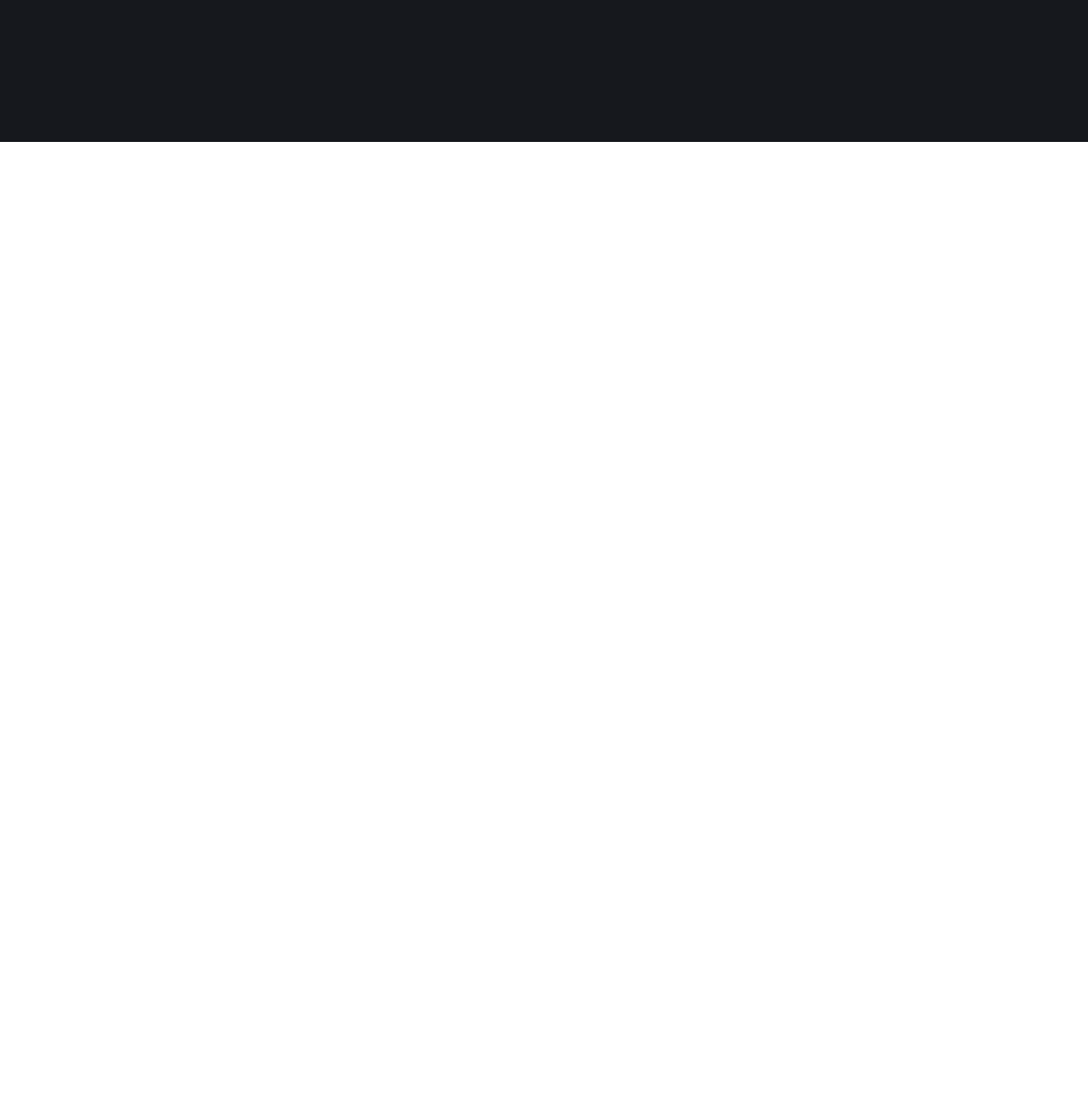
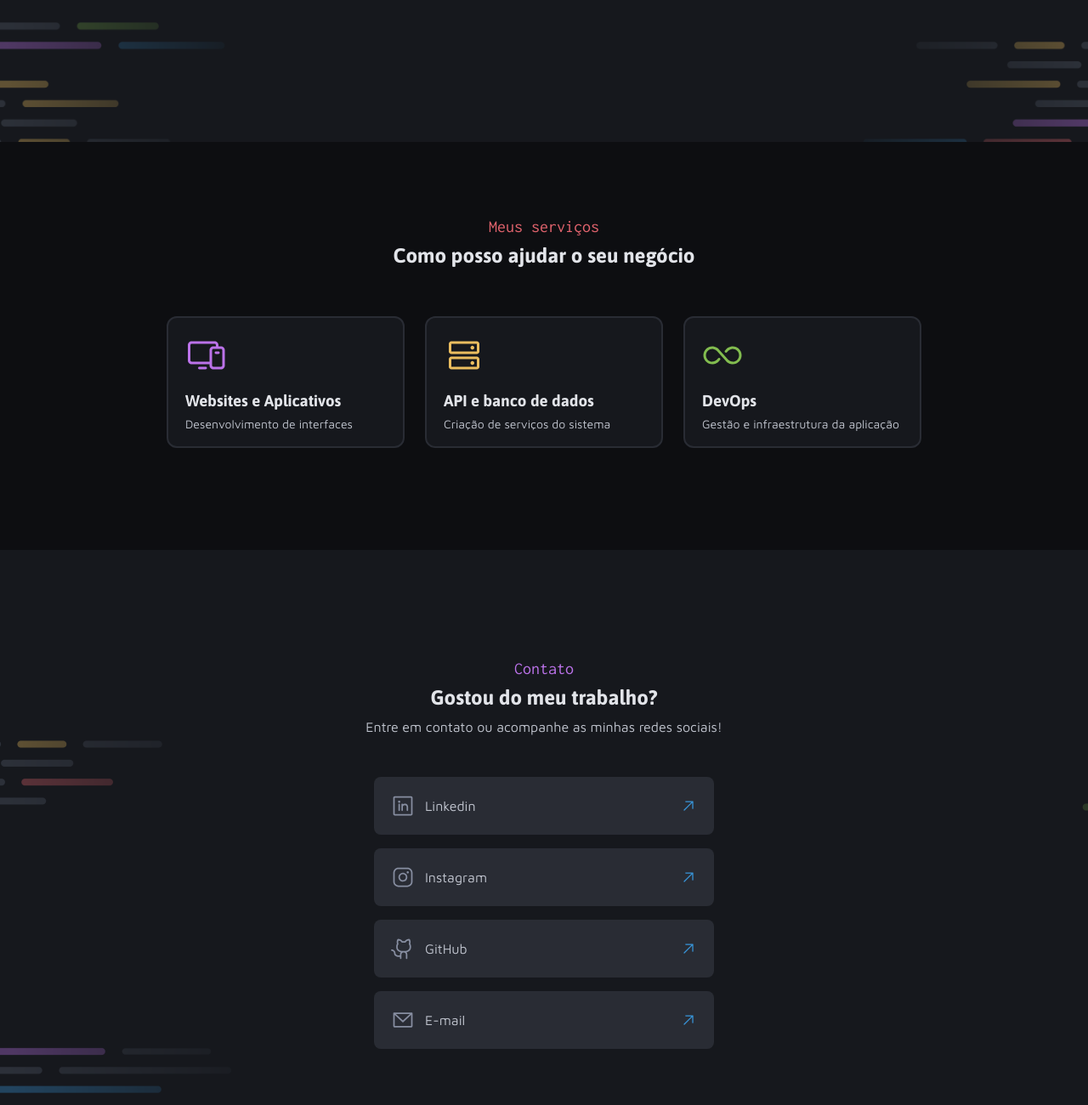
Before and after one commit to lucassalmeida03/Project_DevPortfolio, a plain HTML site: page index.html in a window 1280 px wide. Shown: the part 1500-2800 px from the top of the page at 85% size. Before the commit the page ends 1667 px from the top, so only its background shows below. Drawn offline with Linux system fonts and the light colour scheme.

Commit message:
últimos ajustes e projeto finalizado

```diff
--- a/index.html
+++ b/index.html
@@ -13,6 +13,7 @@
 <link href="https://fonts.googleapis.com/css2?family=Maven+Pro:wght@400..900&display=swap" rel="stylesheet">
 </head>
 <body>
+    <div id="backimage">
     <div id="intro">
         <div class="info">
         <header>
@@ -48,7 +49,6 @@
     </div>
 
 <main>
-
 
   <section id="projects">
     <h2 class="text-subtitle">Meu trabalho</h2>
@@ -96,8 +96,87 @@
   </div>
   </section>
 
-</main>
+  </div>
+
+  <section id="services">
+<h2 class="text-subtitle">Meus serviços</h2>
+<h1 class="title-middle">Como posso ajudar o seu negócio</h1>
+
+ <div id="imagens">
+
+     <figure>
+    <img src="assets/icons/Devices (1).svg" alt="Desenvolvimento de interfaces">
+   <figcaption class="title-small"><h3>Websites e Aplicativos</h3>
+   <p class="text-small">Desenvolvimento de interfaces</figcaption>
+    </figure>
+
+      <figure>
+    <img src="assets/icons/HardDrives (1).svg" alt="Criação de serviços do sistema ">
+   <figcaption class="title-small"><h3>API e banco de dados</h3>
+   <p class="text-small">Criação de serviços do sistema </p></figcaption>
+    </figure>
+
+      <figure>
+    <img src="assets/icons/Infinity (1).svg" alt="Gestão e infraestrutura da aplicação">
+   <figcaption class="title-small"><h3>DevOps</h3>
+<p class="text-small">Gestão e infraestrutura da aplicação</p></figcaption>
+    </figure>
+
+ </div>
+  </section>
+
+  <section id="contact">
+  <header>
+<h2 class="text-subtitle">Contato</h2>
+<h1 class="title-middle">Gostou do meu trabalho? </h1>
+<p class="text-middle">Entre em contato ou acompanhe as minhas redes sociais!</p>
+</header>
+<div class="links">
+
+<figure>
+    <span id="linkedin"></span>
+    <img src="assets/icons/ArrowUpRight (1).svg" alt="ArrowUpRight">
+<figcaption>
+    <span class="text-middle">
+Linkedin
+    </span>
+</figcaption>
+</figure>
+
+<figure>
+    <img src="assets/icons/InstagramLogo (1).svg" alt="InstagramLogo">
+    <img src="assets/icons/ArrowUpRight (1).svg" alt="ArrowUpRight">
+<figcaption>
+    <span class="text-middle">
+Instagram
+    </span>
+</figcaption>
+</figure>
+
+<figure>
+    <img src="assets/icons/GithubLogo (1).svg" alt="GithubLogo">
+    <img src="assets/icons/ArrowUpRight (1).svg" alt="ArrowUpRight">
+<figcaption>
+    <span class="text-middle">
+GitHub
+    </span>
+</figcaption>
+</figure>
+
+<figure>
+    <img src="assets/icons/EnvelopeSimple (1).svg" alt="EnvelopeSimple">
+    <img src="assets/icons/ArrowUpRight (1).svg" alt="ArrowUpRight">
+<figcaption>
+    <span class="text-middle">
+E-mail
+    </span>
+</figcaption>
+</figure>
 
 
+</div>
+
+
+  </section>
 </body>
 </html>
--- a/styles/global.css
+++ b/styles/global.css
@@ -2,6 +2,7 @@
     margin: 0;
     padding: 0;
     box-sizing: border-box;
+
 }
 
 :root {
@@ -27,8 +28,8 @@
 
      /* Vars Para Titulos */
     --title-lg: bold 56px/120% var(--font-family-asap);
-    -title-md: bold 24px/120% var(--font-family-asap);
-    -title-sm: bold 16px/120% var(--font-family-asap);
+    --title-md: bold 24px/120% var(--font-family-asap);
+    --title-sm: bold 16px/120% var(--font-family-asap);
 
     --subtitle: 400 20px/120% var(--font-family-inconsolata);
 
@@ -38,16 +39,11 @@
 
 }
 
-main {
 
-margin-inline: 120px;
+#backimage {
+
+background-image: url(../assets/Background_Intro.png);
+background-size: 100% ;
 
 
 }
-
-body {
-
-background-image: url(../assets/Background_Intro.png);
-background-size: cover;
-
-}
--- a/styles/sections.css
+++ b/styles/sections.css
@@ -27,19 +27,30 @@ img {
             display: flex;
             flex-direction: column;
             align-items: center;
-  justify-content: space-around;
             height: 280px;
             width: 330px;
             border-radius: 12px;
             background-color: var(--gray-300);
+            padding: 12px;
+            gap: 20px;
+
+            img {
+                margin: center;
+
+            }
+
+            &:hover {
+
+                border: solid 2px var(--gray-400);
+            }
 
             figcaption {
-    /* position: relative;
-    right: 2px;    */
 
-    h3 {
- padding-bottom: 8px;
-}
+             display: flex;
+             flex-direction: column;
+             width: 306px;
+             height: 75px;
+             gap: 8px;
 
             }
         }
@@ -47,3 +58,126 @@ img {
     }
 
 }
+
+#services {
+
+    height: 480px;
+    background-color: var(--gray-100);
+    display: flex;
+    flex-direction: column;
+    align-items: center;
+
+    h1 {
+        margin-top: 8px;
+
+
+    }
+
+    h2 {
+        padding-top: 88px;
+    }
+
+    #imagens {
+        margin-top: 56px;
+        display: flex;
+        align-items: center;
+        gap: 24px;
+
+        figure {
+            padding: 20px;
+            width: 280px;
+            height: 155px;
+            border-radius: 12px;
+            background-color: var(--gray-200);
+            border: solid 2px var(--gray-300);
+            display: flex;
+            flex-direction: column;
+            gap: 20px;
+
+
+
+             figcaption p {
+                padding-top: 8px;
+            }
+        }
+
+        img {
+          height: 48px;
+          width: 48px;
+        }
+    }
+
+}
+
+#contact {
+    background-image: url(../assets/Background_Contacts.png);
+    background-size: cover;
+
+
+    header {
+        display: flex;
+        flex-direction: column;
+        align-items: center;
+        gap: 8px;
+        padding-top: 128px;
+
+        h2 {
+            color: var(--purple-);
+        }
+    }
+
+    .links {
+
+        display: flex;
+        flex-direction: column;
+        align-items: center;
+        padding-bottom: 200px;
+
+        margin-top: 48px;
+        gap: 16px;
+        display: flex;
+        flex-direction: column;
+
+
+
+
+
+        figure {
+            display: flex;
+            align-items: center;
+            background-color: var(--gray-300);
+            width: 400px;
+            height: 68px;
+            border-radius: 8px;
+            position: relative;
+            padding-left: 20px;
+            gap: 12px;
+
+            &:hover {
+
+                border: solid 1px var(--blue-)
+            }
+
+            span#linkedin {
+                background-image: url(../assets/icons/LinkedinLogo\ \(1\).svg);
+                height: 28px;
+                width: 28px;
+
+                &:hover {
+
+                    background-image: url(../assets/icons/LinkedinLogo-hover.svg);
+                }
+
+
+            }
+
+            img:nth-child(2) {
+                position: absolute;
+                right: 20px;
+
+            }
+        }
+    }
+
+
+}
--- a/styles/utility.css
+++ b/styles/utility.css
@@ -10,7 +10,7 @@
 }
 
 .title-middle {
-  font: var(-title-md);
+  font: var(--title-md);
  color: var(--gray-600);
 }
 
@@ -24,3 +24,8 @@ font: var(--title-sm);
 color: var(--gray-600);
 
 }
+
+.text-middle {
+    font: var(--text-md);
+    color: var(--gray-500);
+}
```
Lines whose indentation alone changed are shown as unchanged.
